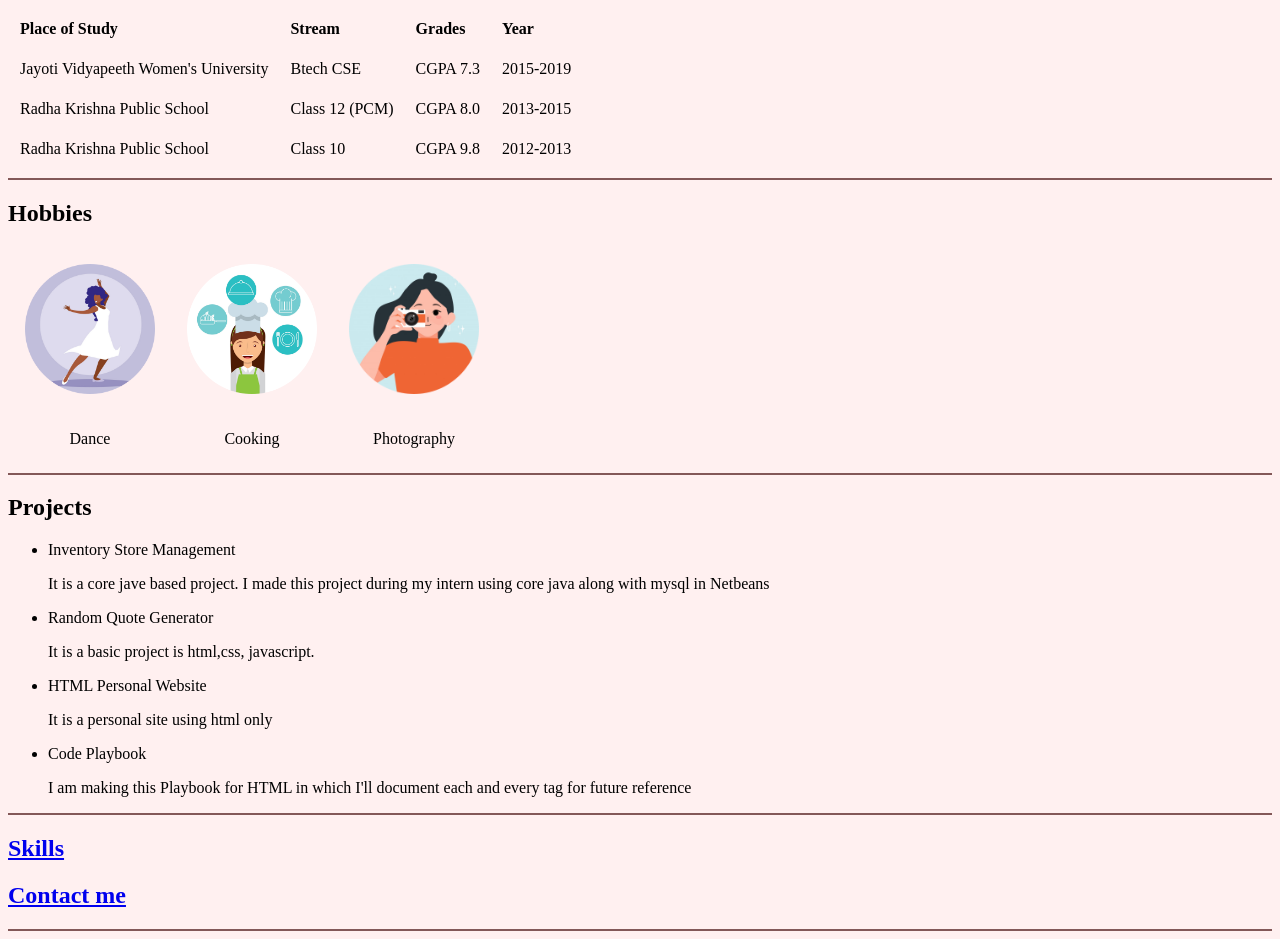
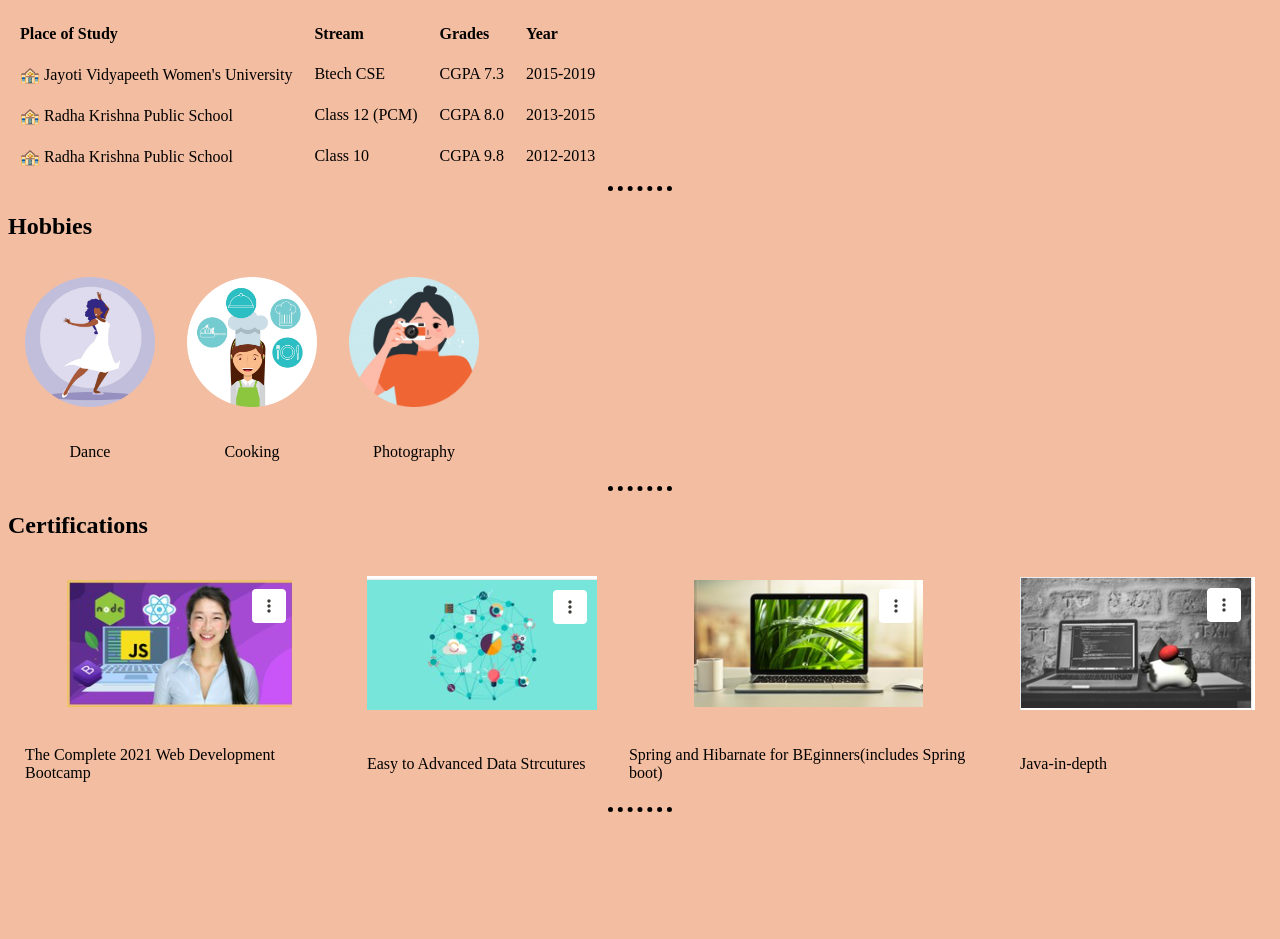
Before and after one commit to pragyasaxena884/HTML-Personal-Site, a plain HTML site: page index.html in a window 1280 px wide. Shown: the part 260-1199 px from the top of the page. After the commit the page ends 1082 px from the top, so only its background shows below. Drawn offline with Linux system fonts and the light colour scheme.

Commit message:
css modified, images added

```diff
--- a/css/master.css
+++ b/css/master.css
@@ -1,9 +1,15 @@
 body{
-background-color: #fff0f0;
+  background-color: #f3bda1;
 }
+
 hr{
-border-color: #835858;
+border-style: none;
+border-top-style: dotted;
+width: 5%;
+border-width: 5px;
+height:2px;
 }
+
 h3{
-  color: #463333;
+  color: #02475e;
 }
--- a/index.html
+++ b/index.html
@@ -10,7 +10,7 @@
   <table cellpadding="15px" border="0">
     <tr>
       <td>
-        <img src="image/profile-pic.png" alt="profile picture" height="130px" >
+        <img src="images/profile-pic.png" alt="profile picture" height="130px" >
       </td>
       <td>
         <h1>Pragya Saxena</h1>
@@ -19,7 +19,7 @@
       </td>
     </tr>
   </table>
-  <hr noshade>
+  <hr>
   <h2>Education</h2>
   <table border="0" cellpadding="10px">
     <thead align="Left">
@@ -30,32 +30,32 @@
     </thead>
     <tbody>
       <tr>
-        <td>Jayoti Vidyapeeth Women's University</td>
+        <td>🏤 Jayoti Vidyapeeth Women's University</td>
         <td>Btech CSE</td>
         <td>CGPA 7.3</td>
         <td>2015-2019</td>
       </tr>
       <tr>
-        <td>Radha Krishna Public School</td>
+        <td>🏤 Radha Krishna Public School</td>
         <td>Class 12 (PCM)</td>
         <td>CGPA 8.0</td>
         <td>2013-2015</td>
       </tr>
       <tr>
-        <td>Radha Krishna Public School</td>
+        <td>🏤 Radha Krishna Public School</td>
         <td>Class 10</td>
         <td>CGPA 9.8</td>
         <td>2012-2013</td>
       </tr>
     </tbody>
   </table>
-  <hr noshade>
+  <hr>
   <h2>Hobbies</h2>
   <table cellpadding="15px">
     <thead>
-      <th><img src="image/dance.png" alt="profile picture" height="130px"/></th>
-      <th><img src="image/cooking.png" alt="profile picture" height="130px"/></th>
-      <th><img src="image/photography.png" alt="profile picture" height="130px"/></th>
+      <th><img src="images/dance.png" alt="profile picture" height="130px"/></th>
+      <th><img src="images/cooking.png" alt="profile picture" height="130px"/></th>
+      <th><img src="images/photography.png" alt="profile picture" height="130px"/></th>
     </thead>
     <tbody align="center">
       <tr>
@@ -65,22 +65,27 @@
       </tr>
     </tbody>
   </table>
-  <hr noshade>
-  <h2>Projects</h2>
-  <ul>
-    <li>Inventory Store Management</li>
-    <p> It is a core jave based project. I made this project during my intern using core java along with mysql in Netbeans </p>
-    <li>Random Quote Generator</li>
-    <p>It is a basic project is html,css, javascript.</p>
-    <li>HTML Personal Website</li>
-    <p>It is a personal site using html only</p>
-    <li>Code Playbook</li>
-    <p>I am making this Playbook for HTML in which I'll document each and every tag for future reference</p>
-  </ul>
-  <hr noshade>
-  <h2> <a href="skills.html">Skills</a></h2>
-  <h2><a href="contact.html">Contact me</a></h2>
-  <hr noshade>
+  <hr>
+  <h2>Certifications</h2>
+  <table cellpadding="15px">
+    <thead>
+      <th><img src="images/web-devlopment.png"/></th>
+      <th><img src="images/data-structures.png"/></th>
+      <th><img src="images/spring-boot.png"/></th>
+      <th><img src="images/java.png"/></th>
+    </thead>
+    <tbody>
+      <tr>
+        <td>The Complete 2021 Web Development Bootcamp</td>
+        <td>Easy to Advanced Data Strcutures</td>
+        <td>Spring and Hibarnate for BEginners(includes Spring boot)</td>
+        <td>Java-in-depth</td>
+      </tr>
+    </tbody>
+  </table>
+  <hr>
+  <!-- <h2> <a href="skills.html">Skills</a></h2>
+  <h2><a href="contact.html">Contact me</a></h2> -->
 </body>
 </html>
 
```
Also changed, not shown: images/cooking.png (renamed from image/cooking.png), images/dance.png (renamed from image/dance.png), images/data-structures.png (added), images/java.png (added), images/photography.png (renamed from image/photography.png), images/profile-pic.png (renamed from image/profile-pic.png), images/spring-boot.png (added), images/web-devlopment.png (added).
